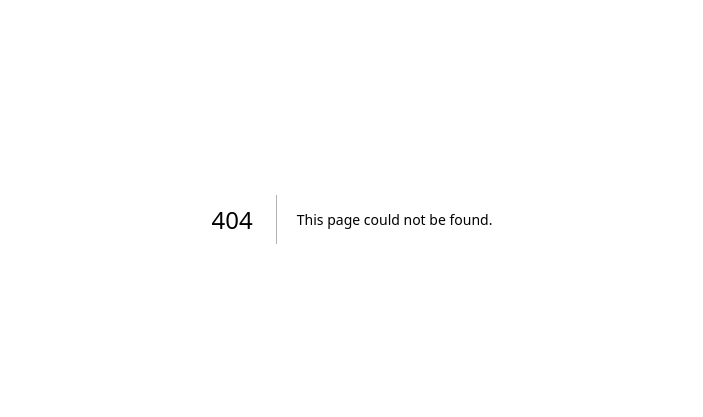
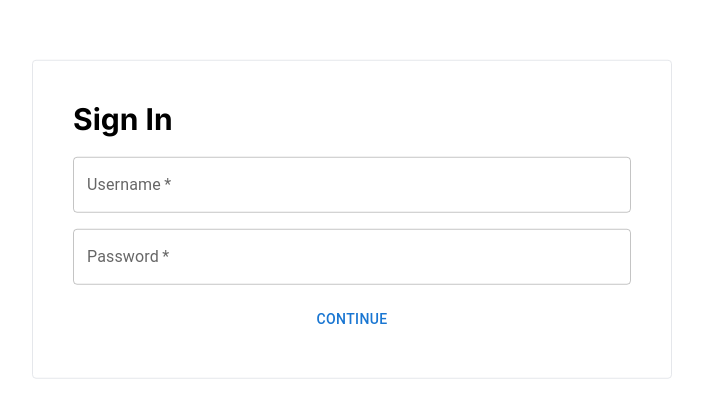
Before and after one commit to ivonamojsovska/nfl-draft-frontend, a Next.js app: page /login in a window 1280 px wide. Before the commit this address had no page. Shown: the part 181-598 px from the top of the page, without its empty margins (288-991 px from the left). Built offline with nearby package versions, Linux system fonts and the light colour scheme.

Commit message:
sign up page added

```diff
--- a/src/app/globals.css
+++ b/src/app/globals.css
@@ -18,12 +18,6 @@
 
 body {
   color: rgb(var(--foreground-rgb));
-  background: linear-gradient(
-      to bottom,
-      transparent,
-      rgb(var(--background-end-rgb))
-    )
-    rgb(var(--background-start-rgb));
 }
 
 @layer utilities {
@@ -31,3 +25,11 @@ body {
     text-wrap: balance;
   }
 }
+
+.center {
+  position:absolute;
+  top:50%;
+  left:50%;
+  transform:translate(-50%, -50%);
+  width:50%;
+}
--- /dev/null
+++ b/src/app/login/page.js
@@ -0,0 +1,50 @@
+'use client';
+
+import * as React from 'react';
+import { useState } from 'react';
+import TextField from '@mui/material/TextField';
+import Button from '@mui/material/Button';
+
+const Login = () => {
+
+    // State to store the input value
+    const [username, setUsername] = useState('');
+    const [password, setPassword] = useState('');
+
+    // Event handler to update the state on input change
+    const handleUsernameChange = (event) => {
+    setUsername(event.target.value);
+    };
+
+    const handlePasswordChange = (event) => {
+        setPassword(event.target.value);
+    };
+
+    const handleFormSubmit = (event) => {
+        event.preventDefault();
+        console.log('Username and Password', username, password);
+        setUsername('');
+        setPassword('');
+    }
+
+
+
+    return (
+        <div className='center w-[28.75rem] p-[2.5rem] flex flex-col gap-5 border border-solid border-1 rounded'>
+            <div>
+                <h1 className='font-bold text-3xl'>Sign In</h1>
+            </div>
+            <form onSubmit={handleFormSubmit} className='flex flex-col gap-4'>
+                <TextField id="outlined-basic" label="Username" variant="outlined" value={username} required onChange={handleUsernameChange} />
+                <TextField id="outlined-basic" label="Password" variant="outlined" required value={password} onChange={handlePasswordChange}/>
+                <div>
+                    <Button className='bg-black text-white p-3 w-full rounded-full' type='submit'>
+                    Continue
+                </Button>
+                </div>
+            </form>
+        </div>
+    );
+}
+
+    export default Login;
```
Also changed, not shown: package.json (+5 -2 lines), 1 other file (tests, documents, lock files or other folders).
